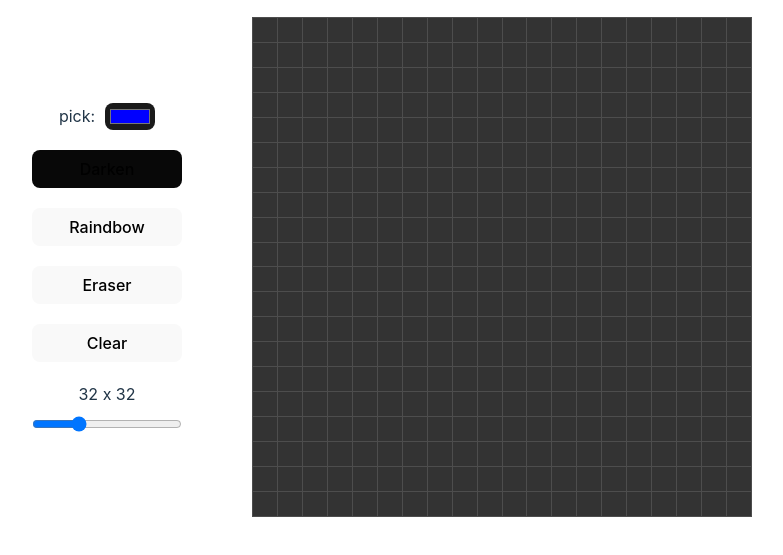
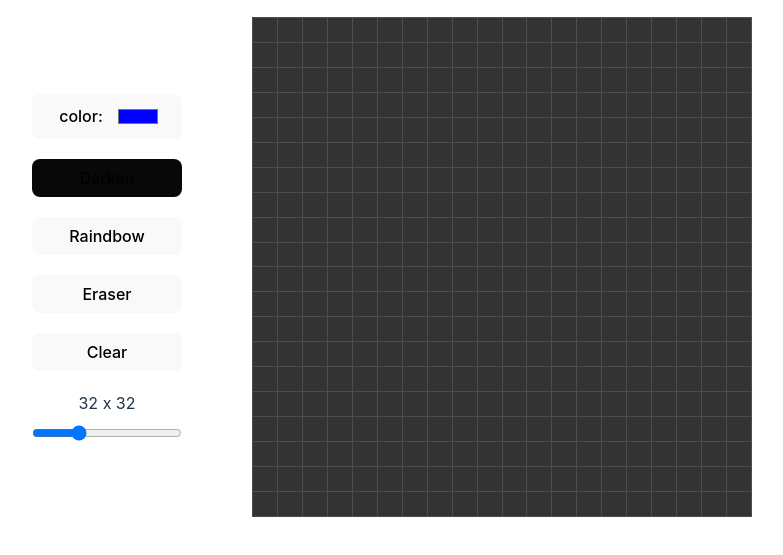
Before and after one commit to sibouras/etch-a-sketch, a website built with Vite: page index.html in a window 1280 px wide. Both pictures are taken after a click on the button "Darken". Shown: the part 111-666 px from the top of the page, without its empty margins (140-923 px from the left). Built offline with nearby package versions, Linux system fonts and the light colour scheme.

Commit message:
color mode is now a button

```diff
--- a/index.html
+++ b/index.html
@@ -13,10 +13,10 @@
     <div class="container">
       <div class="grid"></div>
       <div class="settings">
-        <div class="color-container">
-          <span>pick:</span>
+        <button id="color" class="mode active">
+          color:
           <input type="color" value="#0000ff" />
-        </div>
+        </button>
         <button id="darken" class="mode">Darken</button>
         <button id="rainbow" class="mode">Raindbow</button>
         <button id="eraser" class="mode">Eraser</button>
--- a/src/main.ts
+++ b/src/main.ts
@@ -7,6 +7,7 @@ const inputColor = document.querySelector(
 const modeBtns = document.querySelectorAll(
   '.mode',
 ) as NodeListOf<HTMLButtonElement>
+const colorBtn = document.querySelector('#color') as HTMLButtonElement
 const clearBtn = document.querySelector('#clear') as HTMLButtonElement
 
 let inputHexColor = inputColor.value
@@ -93,20 +94,33 @@ range.addEventListener('change', (e) => {
   fillGrid((e.target as HTMLInputElement).valueAsNumber)
 })
 
+function colorMode() {
+  if (currentMode !== 'color') {
+    currentMode = 'color'
+    for (const btn of modeBtns) {
+      btn.classList.remove('active')
+    }
+    colorBtn.classList.add('active')
+  }
+}
+
 inputColor.addEventListener('input', (e) => {
   inputHexColor = (e.target as HTMLInputElement).value
-  currentMode = 'color'
-  for (const btn of modeBtns) {
-    btn.classList.remove('active')
-  }
+  colorMode()
 })
 
-function handleModeChange(e: MouseEvent) {
-  const btn = e.target as HTMLButtonElement
+function toggleMode(e: MouseEvent) {
+  const btn = e.target
+  // do nothing when clicking on the input that's inside the color button
+  if (btn instanceof HTMLButtonElement === false) return
   const mode = btn.id
-  if (currentMode === mode) {
-    currentMode = 'color'
-    btn.classList.remove('active')
+
+  if (mode === currentMode) {
+    if (mode !== 'color') {
+      currentMode = 'color'
+      btn.classList.remove('active')
+      colorBtn.classList.add('active')
+    }
   } else {
     currentMode = mode
     for (const otherBtn of modeBtns) {
@@ -119,10 +133,11 @@ function handleModeChange(e: MouseEvent) {
 }
 
 for (const btn of modeBtns) {
-  btn.addEventListener('click', handleModeChange)
+  btn.addEventListener('click', toggleMode)
 }
 
 clearBtn.addEventListener('click', () => {
   gridContainer.innerHTML = ''
   fillGrid(range.valueAsNumber)
+  colorMode()
 })
--- a/src/style.css
+++ b/src/style.css
@@ -94,8 +94,8 @@ button {
   gap: 10px;
   row-gap: 20px;
 
-  .color-container {
-    padding-inline: 5px;
+  #color {
+    padding-right: 8px;
     display: flex;
     align-items: center;
     justify-content: center;
@@ -104,7 +104,7 @@ button {
     input[type="color"] {
       border: 1px solid transparent;
       border-radius: 8px;
-      background-color: hsl(0, 0%, 10%);
+      background-color: transparent;
 
       &:hover {
         border-color: hsl(242, 100%, 70%);
```
